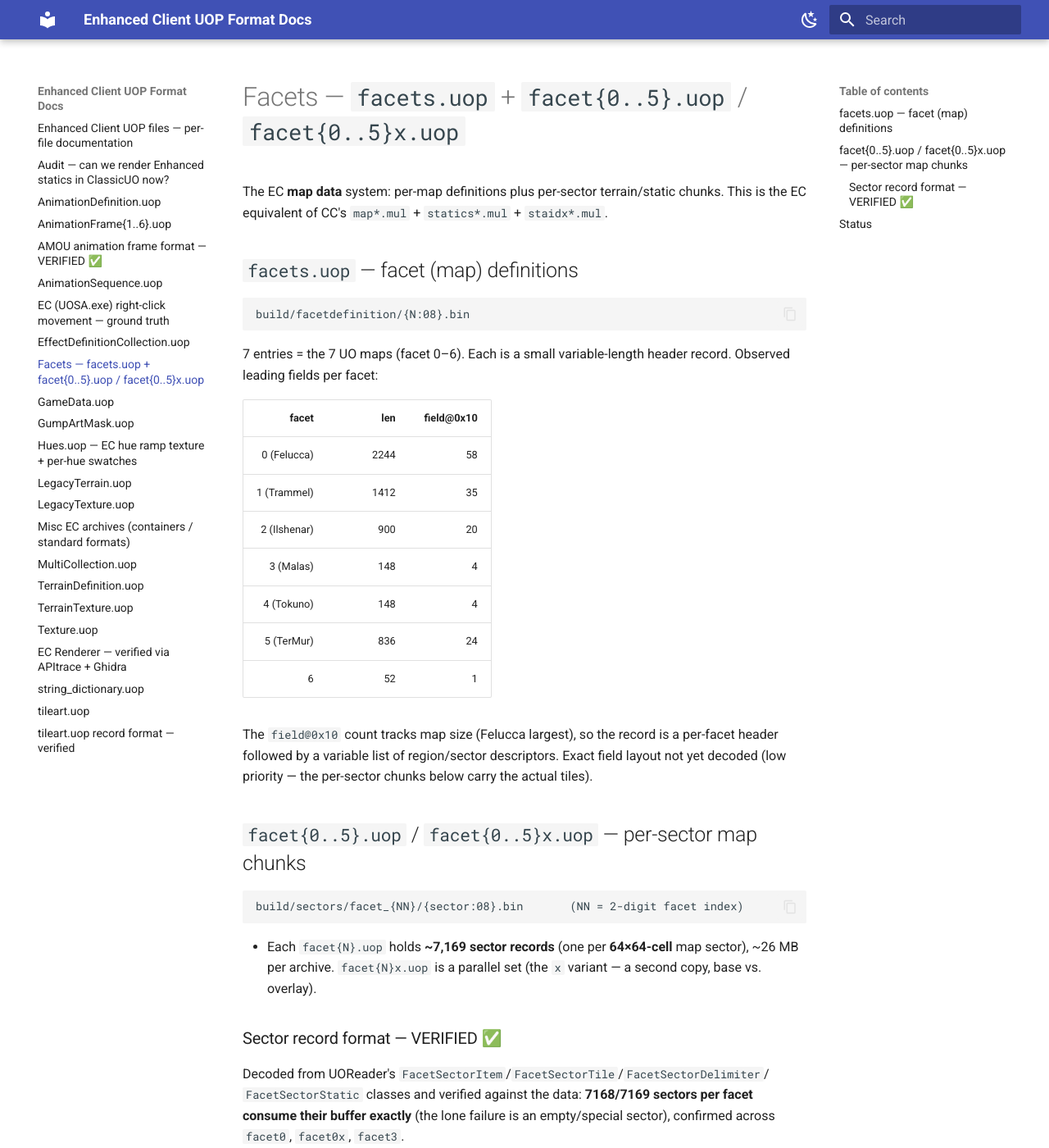
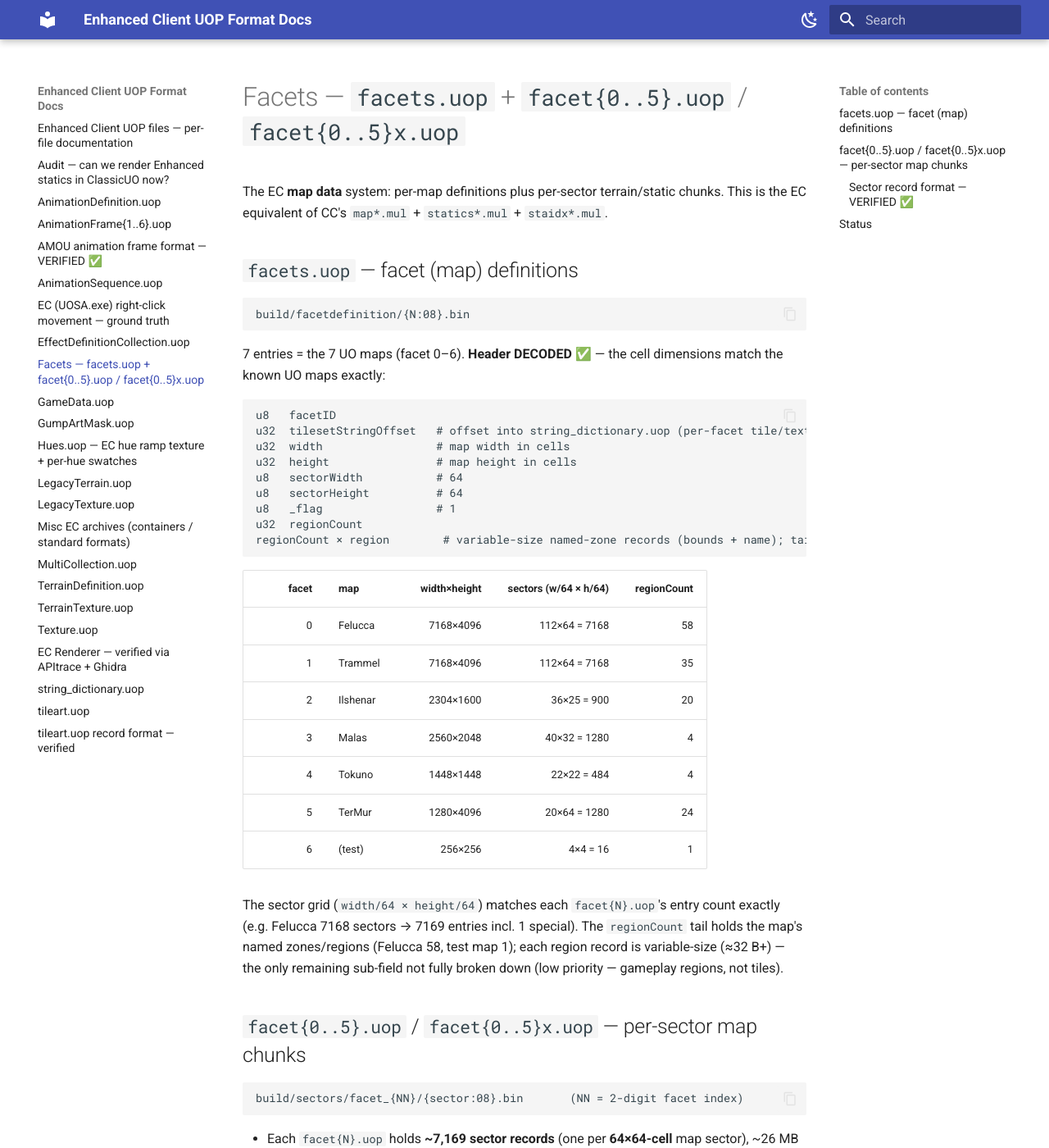
Before and after one commit to KonssnoK/UO-unity_playground, an MkDocs documentation site: the page built from docs/Facets.md, in a window 1280 px wide and 1400 px high. Shown: the whole window at 82% size. Built offline with MkDocs 1.6.1 and Material for MkDocs 9.7.7, drawn with Linux system fonts in a browser that asks for light colours.

Commit message:
[docs] Decode facetdefinition header; correct tileart Effects
facetdefinition: u8 facetID, u32 tilesetStrOffset, u32 width, u32 height,
u8 sectorW(64), u8 sectorH(64), u8 flag, u32 regionCount + region tail.
Dimensions verified vs known UO maps (Ilshenar 2304x1600, Tokuno
1448x1448, etc); sector grid matches per-sector archive counts.

tileart Effects: corrected to fixed 32-byte bodies (u8 count + count*32,
len==1+32*count: 0=39803, 1=291, 2=16). The earlier "opcodes 12/88/96"
were parser drift on 93 complex-texture-group tiles, not real effects.

````diff
--- a/docs/Facets.md
+++ b/docs/Facets.md
@@ -10,23 +10,36 @@ chunks. This is the EC equivalent of CC's `map*.mul` + `statics*.mul` +
 build/facetdefinition/{N:08}.bin
 ```
 
-7 entries = the 7 UO maps (facet 0–6). Each is a small variable-length header
-record. Observed leading fields per facet:
+7 entries = the 7 UO maps (facet 0–6). **Header DECODED ✅** — the cell
+dimensions match the known UO maps exactly:
 
-| facet | len | field@0x10 |
-|------:|----:|-----------:|
-| 0 (Felucca) | 2244 | 58 |
-| 1 (Trammel) | 1412 | 35 |
-| 2 (Ilshenar) | 900 | 20 |
-| 3 (Malas) | 148 | 4 |
-| 4 (Tokuno) | 148 | 4 |
-| 5 (TerMur) | 836 | 24 |
-| 6 | 52 | 1 |
+```
+u8   facetID
+u32  tilesetStringOffset   # offset into string_dictionary.uop (per-facet tile/texture list)
+u32  width                 # map width in cells
+u32  height                # map height in cells
+u8   sectorWidth           # 64
+u8   sectorHeight          # 64
+u8   _flag                 # 1
+u32  regionCount
+regionCount × region        # variable-size named-zone records (bounds + name); tail
+```
 
-The `field@0x10` count tracks map size (Felucca largest), so the record is a
-per-facet header followed by a variable list of region/sector descriptors. Exact
-field layout not yet decoded (low priority — the per-sector chunks below carry
-the actual tiles).
+| facet | map | width×height | sectors (w/64 × h/64) | regionCount |
+|------:|-----|-------------:|----------------------:|------------:|
+| 0 | Felucca | 7168×4096 | 112×64 = 7168 | 58 |
+| 1 | Trammel | 7168×4096 | 112×64 = 7168 | 35 |
+| 2 | Ilshenar | 2304×1600 | 36×25 = 900 | 20 |
+| 3 | Malas | 2560×2048 | 40×32 = 1280 | 4 |
+| 4 | Tokuno | 1448×1448 | 22×22 = 484 | 4 |
+| 5 | TerMur | 1280×4096 | 20×64 = 1280 | 24 |
+| 6 | (test) | 256×256 | 4×4 = 16 | 1 |
+
+The sector grid (`width/64 × height/64`) matches each `facet{N}.uop`'s entry
+count exactly (e.g. Felucca 7168 sectors → 7169 entries incl. 1 special). The
+`regionCount` tail holds the map's named zones/regions (Felucca 58, test map 1);
+each region record is variable-size (≈32 B+) — the only remaining sub-field not
+fully broken down (low priority — gameplay regions, not tiles).
 
 ## `facet{0..5}.uop` / `facet{0..5}x.uop` — per-sector map chunks
 
````
Also changed, not shown: docs/tileart_VERIFIED.md (+1 -1 lines).
